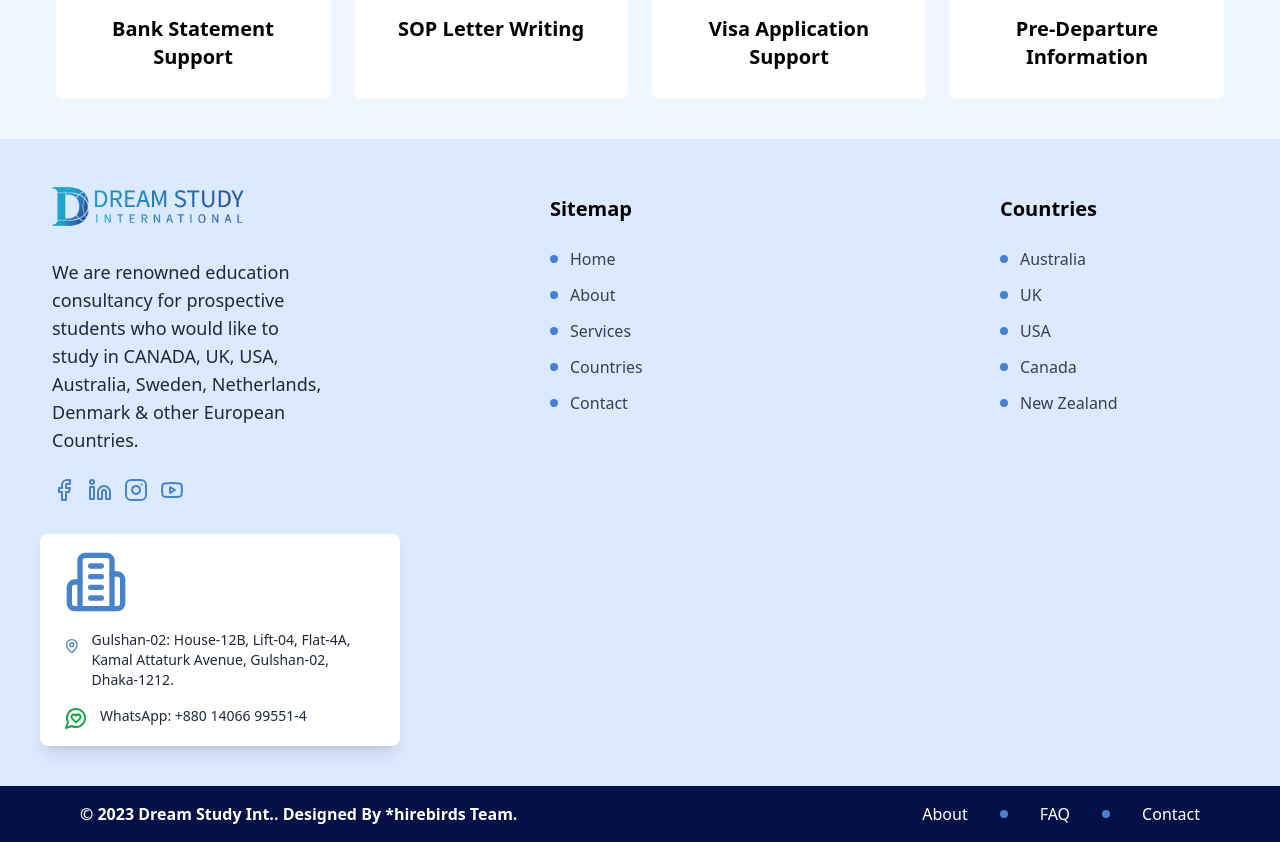
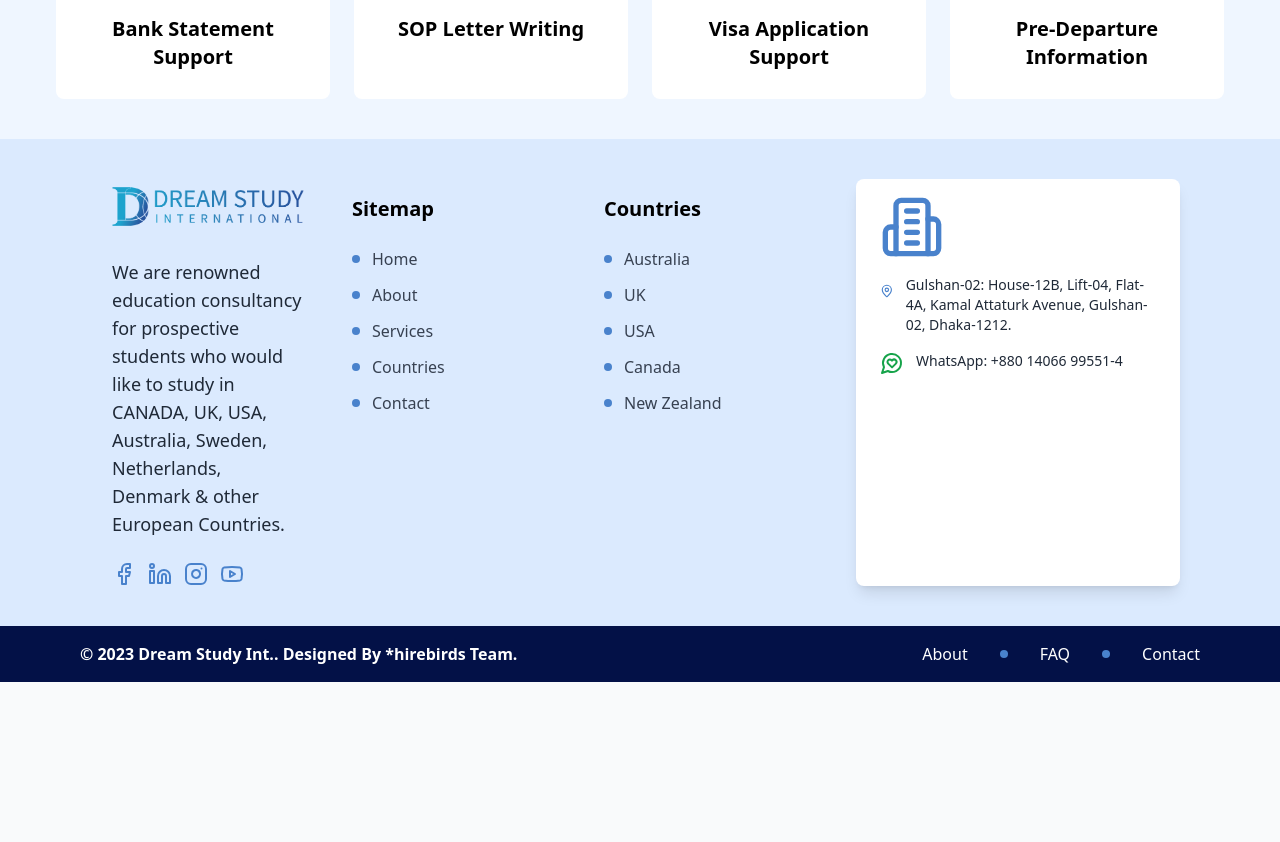
Before and after one commit to AkashSaha01/DreamStudyInternational, a React (Vite) app: page / in a window 1280 px wide. Shown: the part 1380-2222 px from the top of the page. After the commit the page ends 2062 px from the top, so only its background shows below. Built offline with nearby package versions, Linux system fonts and the light colour scheme.

Commit message:
Some changes in footer

```diff
--- a/src/App.jsx
+++ b/src/App.jsx
@@ -242,13 +242,14 @@ function App() {
           </div>
         </div>
       </div>
-      <div className="bg-blue-100 w-full py-10 px-4 md:px-10">
+      <div className="bg-blue-100  mx-auto py-10 px-4 md:px-10">
+        <div className="w-[90%] mx-auto">
           <div className="flex flex-col md:flex-row flex-wrap justify-between gap-8 mx-auto">
-          <div className="flex flex-col gap-6 md:w-[45%] lg:w-[25%] text-lg px-3">
+            <div className="flex flex-col gap-6 md:w-[45%] lg:w-[20%] text-lg px-3">
               <img src="/dsi-logo.png" className="w-48 h-auto" alt="DSI Logo" />
               <h3>
-              We are renowned education consultancy for prospective students who
-              would like to study in CANADA, UK, USA, Australia, Sweden,
+                We are renowned education consultancy for prospective students
+                who would like to study in CANADA, UK, USA, Australia, Sweden,
                 Netherlands, Denmark & other European Countries.
               </h3>
               <div className="flex gap-3 text-secondary">
@@ -292,12 +293,13 @@ function App() {
                 <Building2 className="text-secondary w-16 h-auto" />
                 <div className="flex items-start gap-3 text-sm">
                   <MapPin className="text-secondary w-8 h-8" />
-                Gulshan-02: House-12B, Lift-04, Flat-4A, Kamal Attaturk Avenue,
-                Gulshan-02, Dhaka-1212.
+                  Gulshan-02: House-12B, Lift-04, Flat-4A, Kamal Attaturk
+                  Avenue, Gulshan-02, Dhaka-1212.
                 </div>
                 <div className="flex items-start gap-3 text-sm">
                   <MessageCircleHeart className="text-green-600 w-6 h-6" />
                   WhatsApp: +880 14066 99551-4
+                </div>
               </div>
             </div>
           </div>
```
Lines whose indentation alone changed are shown as unchanged.
